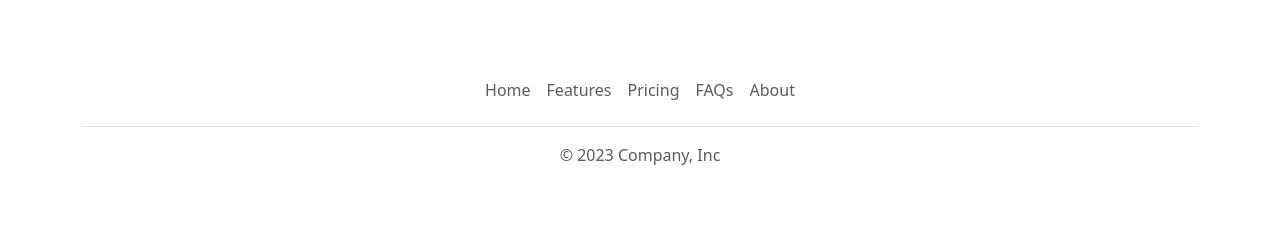
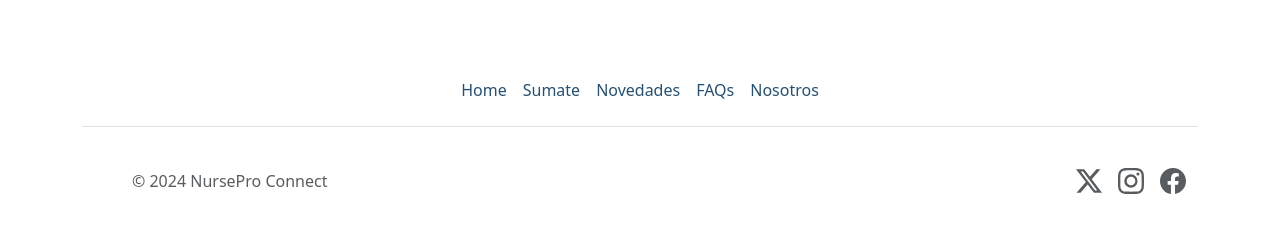
Before and after one commit to Nahuel7709/nurse-pro, a plain HTML site: page index.html in a window 1280 px wide. Shown: the part 2720-2952 px from the top of the page. Drawn offline with nearby package versions, Linux system fonts and the light colour scheme; a web font is replaced by a local one.

Commit message:
footer y arreglo de secciones

```diff
--- a/index.html
+++ b/index.html
@@ -87,7 +87,7 @@
     <!--Seccion servicios-->
 
     <div class="container px-4 py-5" id="hanging-icons">
-      <h2 class="pb-2 border-bottom" id="title-presentation">Servicos</h2>
+      <h2 class="pb-2 border-bottom" id="title-presentation">Servicios</h2>
       <div class="row g-4 py-5 row-cols-1 row-cols-lg-3">
         <div class="col d-flex align-items-start">
           <div class="icon-square text-body-emphasis  d-inline-flex align-items-center justify-content-center fs-4 flex-shrink-0 me-3">
@@ -209,13 +209,34 @@
     <div class="container">
       <footer class="py-3 my-4">
         <ul class="nav justify-content-center border-bottom pb-3 mb-3">
-          <li class="nav-item"><a href="#" class="nav-link px-2 text-body-secondary">Home</a></li>
-          <li class="nav-item"><a href="#" class="nav-link px-2 text-body-secondary">Features</a></li>
-          <li class="nav-item"><a href="#" class="nav-link px-2 text-body-secondary">Pricing</a></li>
-          <li class="nav-item"><a href="#" class="nav-link px-2 text-body-secondary">FAQs</a></li>
-          <li class="nav-item"><a href="#" class="nav-link px-2 text-body-secondary">About</a></li>
+          <li class="nav-item"><a href="#" class="nav-link px-2 " id="footer-text">Home</a></li>
+          <li class="nav-item"><a href="#" class="nav-link px-2 " id="footer-text">Sumate</a></li>
+          <li class="nav-item"><a href="#" class="nav-link px-2 " id="footer-text">Novedades</a></li>
+          <li class="nav-item"><a href="#" class="nav-link px-2 " id="footer-text">FAQs</a></li>
+          <li class="nav-item"><a href="#" class="nav-link px-2 " id="footer-text">Nosotros</a></li>
         </ul>
-        <p class="text-center text-body-secondary">© 2023 Company, Inc</p>
+        <div class="container">
+          <footer class="d-flex flex-wrap justify-content-between align-items-center py-3 my-4 ">
+            <div class="col-md-4 d-flex align-items-center">
+              <a href="/" class="mb-3 me-2 mb-md-0 text-body-secondary text-decoration-none lh-1">
+                <svg class="bi" width="30" height="24"><use xlink:href="#bootstrap"></use></svg>
+              </a>
+              <span class="mb-3 mb-md-0 text-body-secondary">© 2024 NursePro Connect</span>
+            </div>
+
+            <ul class="nav col-md-4 justify-content-end list-unstyled d-flex">
+              <li class="ms-3"><a class="text-body-secondary" href="#"><svg xmlns="http://www.w3.org/2000/svg" width="26" height="26" fill="currentColor" class="bi bi-twitter-x" viewBox="0 0 16 16">
+                <path d="M12.6.75h2.454l-5.36 6.142L16 15.25h-4.937l-3.867-5.07-4.425 5.07H.316l5.733-6.57L0 .75h5.063l3.495 4.633L12.601.75Zm-.86 13.028h1.36L4.323 2.145H2.865z"/>
+              </svg></a></li>
+              <li class="ms-3"><a class="text-body-secondary" href="#"><svg xmlns="http://www.w3.org/2000/svg" width="26" height="26" fill="currentColor" class="bi bi-instagram" viewBox="0 0 16 16">
+                <path d="M8 0C5.829 0 5.556.01 4.703.048 3.85.088 3.269.222 2.76.42a3.9 3.9 0 0 0-1.417.923A3.9 3.9 0 0 0 .42 2.76C.222 3.268.087 3.85.048 4.7.01 5.555 0 5.827 0 8.001c0 2.172.01 2.444.048 3.297.04.852.174 1.433.372 1.942.205.526.478.972.923 1.417.444.445.89.719 1.416.923.51.198 1.09.333 1.942.372C5.555 15.99 5.827 16 8 16s2.444-.01 3.298-.048c.851-.04 1.434-.174 1.943-.372a3.9 3.9 0 0 0 1.416-.923c.445-.445.718-.891.923-1.417.197-.509.332-1.09.372-1.942C15.99 10.445 16 10.173 16 8s-.01-2.445-.048-3.299c-.04-.851-.175-1.433-.372-1.941a3.9 3.9 0 0 0-.923-1.417A3.9 3.9 0 0 0 13.24.42c-.51-.198-1.092-.333-1.943-.372C10.443.01 10.172 0 7.998 0zm-.717 1.442h.718c2.136 0 2.389.007 3.232.046.78.035 1.204.166 1.486.275.373.145.64.319.92.599s.453.546.598.92c.11.281.24.705.275 1.485.039.843.047 1.096.047 3.231s-.008 2.389-.047 3.232c-.035.78-.166 1.203-.275 1.485a2.5 2.5 0 0 1-.599.919c-.28.28-.546.453-.92.598-.28.11-.704.24-1.485.276-.843.038-1.096.047-3.232.047s-2.39-.009-3.233-.047c-.78-.036-1.203-.166-1.485-.276a2.5 2.5 0 0 1-.92-.598 2.5 2.5 0 0 1-.6-.92c-.109-.281-.24-.705-.275-1.485-.038-.843-.046-1.096-.046-3.233s.008-2.388.046-3.231c.036-.78.166-1.204.276-1.486.145-.373.319-.64.599-.92s.546-.453.92-.598c.282-.11.705-.24 1.485-.276.738-.034 1.024-.044 2.515-.045zm4.988 1.328a.96.96 0 1 0 0 1.92.96.96 0 0 0 0-1.92m-4.27 1.122a4.109 4.109 0 1 0 0 8.217 4.109 4.109 0 0 0 0-8.217m0 1.441a2.667 2.667 0 1 1 0 5.334 2.667 2.667 0 0 1 0-5.334"/>
+              </svg></a></li>
+              <li class="ms-3"><a class="text-body-secondary" href="#"><svg xmlns="http://www.w3.org/2000/svg" width="26" height="26" fill="currentColor" class="bi bi-facebook" viewBox="0 0 16 16">
+                <path d="M16 8.049c0-4.446-3.582-8.05-8-8.05C3.58 0-.002 3.603-.002 8.05c0 4.017 2.926 7.347 6.75 7.951v-5.625h-2.03V8.05H6.75V6.275c0-2.017 1.195-3.131 3.022-3.131.876 0 1.791.157 1.791.157v1.98h-1.009c-.993 0-1.303.621-1.303 1.258v1.51h2.218l-.354 2.326H9.25V16c3.824-.604 6.75-3.934 6.75-7.951"/>
+              </svg></a></li>
+            </ul>
+          </footer>
+        </div>
       </footer>
     </div>
 
--- a/public/css/styles.css
+++ b/public/css/styles.css
@@ -79,6 +79,26 @@
 }
 .btn-register:hover {
     background-color: #c5f4f5;
+}
+
+.product-device {
+    position: absolute;
+    right: 10%;
+    bottom: -30%;
+    width: 300px;
+    height: 540px;
+    background-color: #2D9596;
+    border-radius: 21px;
+    transform: rotate(30deg);
+}
+
+
+.product-device-2 {
+    top: -25%;
+    right: auto;
+    bottom: 0;
+    left: 5%;
+    background-color: #9AD0C2;
 }
 
 
@@ -198,3 +218,15 @@
     cursor: pointer;
     scale: 102%;
 }
+
+
+#footer-text{
+    color: #265073;
+    font-size: 2vh;
+}
+
+#footer-text:hover{
+    box-shadow: 0px 5px 10px 0px rgba(0, 0, 0, 0.5);
+    cursor: pointer;
+    scale: 102%;
+}
```
